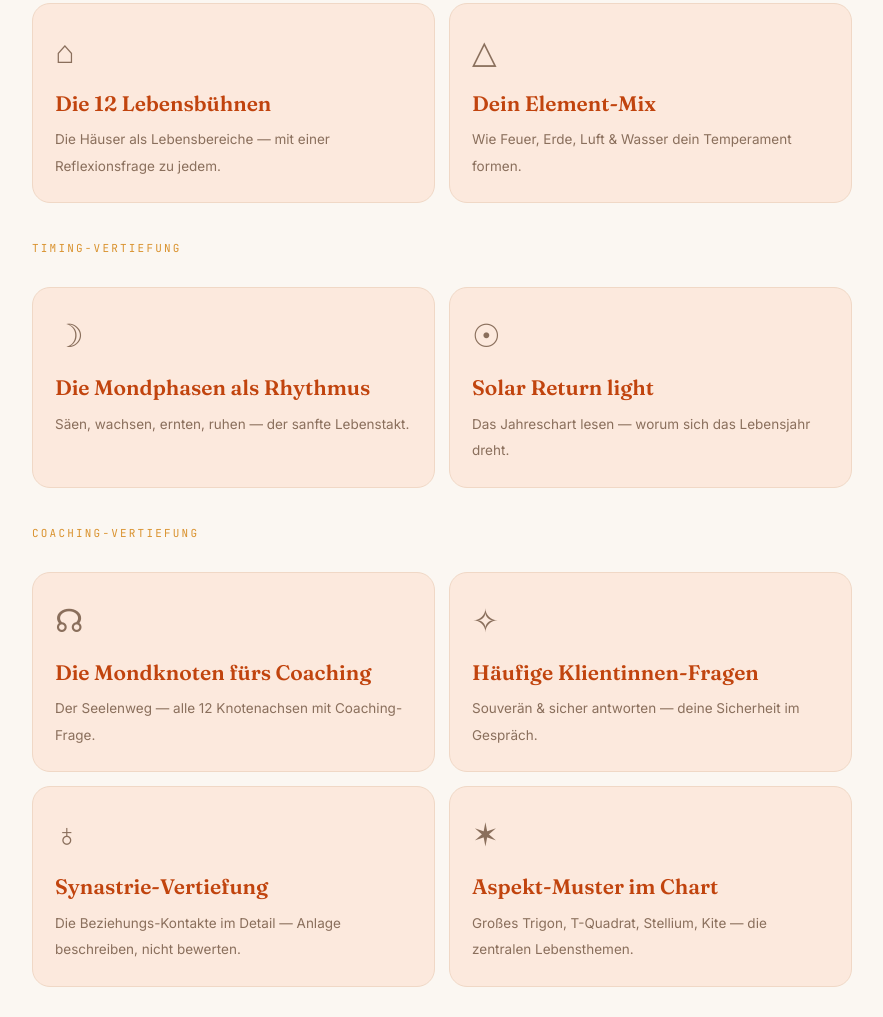
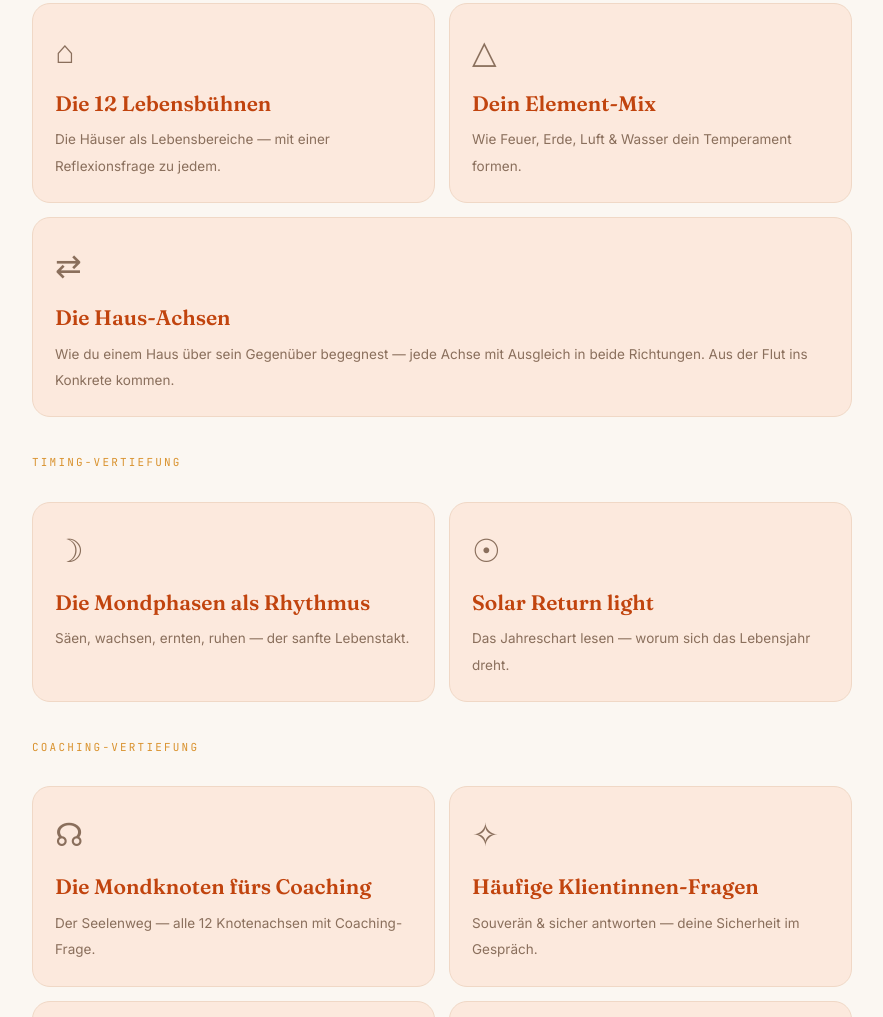
Before and after one commit to Astro-Charlie-333/astro-wiki, a plain HTML site: page index.html in a window 1280 px wide. Shown: the part 2696-3713 px from the top of the page, without its empty margins (198-1081 px from the left). Drawn offline with Linux system fonts and the light colour scheme.

Commit message:
Update index.html

```diff
--- a/index.html
+++ b/index.html
@@ -90,6 +90,7 @@ a{color:var(--ind);}
 <div class="big-grid">
 <a class="big-card" href="haeuser-lebensbuehnen.html"><span class="ico">⌂</span><b>Die 12 Lebensbühnen</b><span>Die Häuser als Lebensbereiche — mit einer Reflexionsfrage zu jedem.</span></a>
 <a class="big-card" href="element-mix.html"><span class="ico">△</span><b>Dein Element-Mix</b><span>Wie Feuer, Erde, Luft & Wasser dein Temperament formen.</span></a>
+<a class="big-card" href="haus-achsen.html" style="grid-column:1/-1;"><span class="ico">⇄</span><b>Die Haus-Achsen</b><span>Wie du einem Haus über sein Gegenüber begegnest — jede Achse mit Ausgleich in beide Richtungen. Aus der Flut ins Konkrete kommen.</span></a>
 </div>
 
 <div class="section-label">Timing-Vertiefung</div>
```
